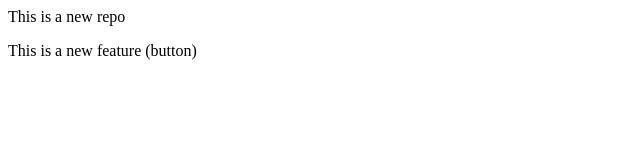
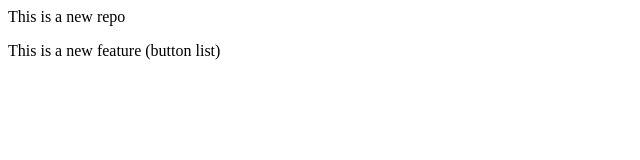
Before and after one commit to MaheshSase/Local-Repo, a plain HTML site: page index.html in a window 1280 px wide. Shown: the full height of the page, 0-640 px from the left. Drawn offline with Linux system fonts and the light colour scheme.

Commit message:
button list

```diff
--- a/index.html
+++ b/index.html
@@ -1,2 +1,2 @@
 <p>This is a new repo</p>
-<p>This is a new feature (button)</p>
+<p>This is a new feature (button list)</p>
```
